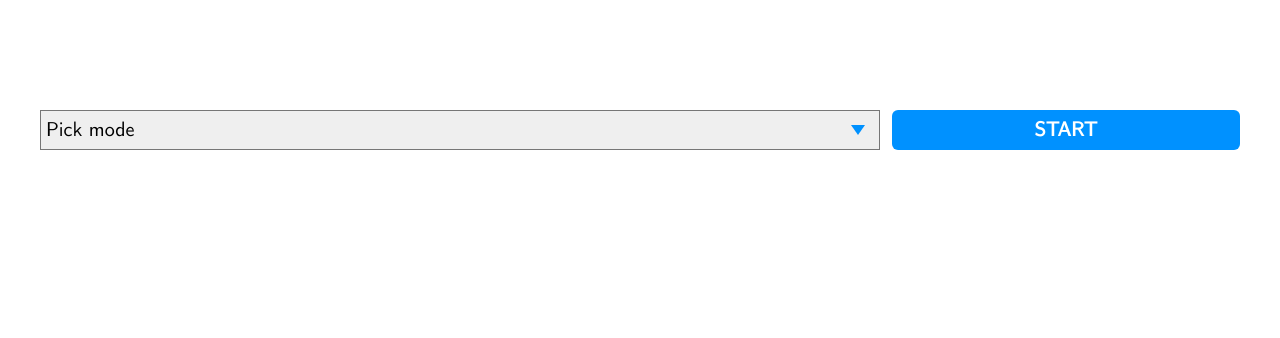
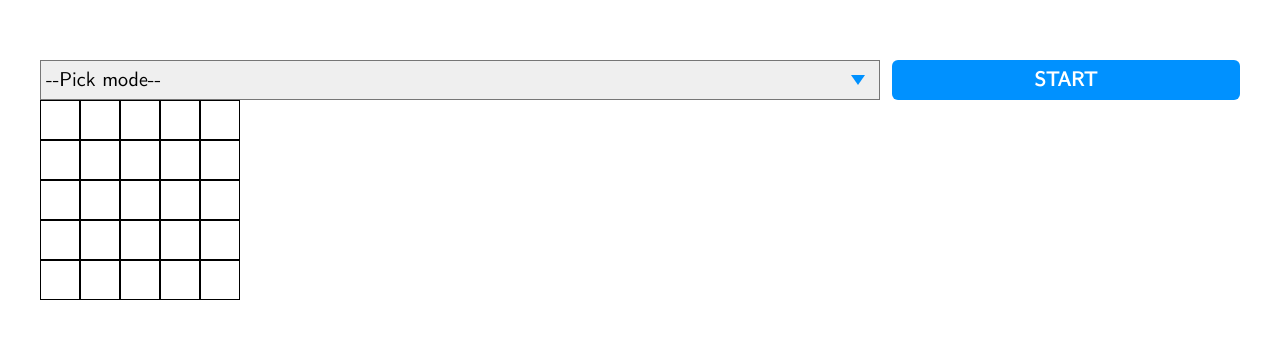
Before and after one commit to EvgeniiaZu8ova/hover-squares, a React (Create React App) app: page / in a window 1280 px wide. Shown: the part 220-558 px from the top of the page. Built offline with nearby package versions, Linux system fonts and the light colour scheme.

Commit message:
feat: add hover effect for grid cells

```diff
--- a/package.json
+++ b/package.json
@@ -6,6 +6,7 @@
     "@testing-library/jest-dom": "^5.15.1",
     "@testing-library/react": "^11.2.7",
     "@testing-library/user-event": "^12.8.3",
+    "classnames": "^2.3.1",
     "react": "^17.0.2",
     "react-dom": "^17.0.2",
     "react-scripts": "4.0.3",
--- a/src/components/Form/Form.js
+++ b/src/components/Form/Form.js
@@ -16,7 +16,7 @@ function Form({ onSubmit }) {
           onChange={handleChange}
           className={style.selectMode}
         >
-          <option value="">Pick mode</option>
+          <option value="">--Pick mode--</option>
           <option value="easyMode">Easy mode</option>
           <option value="normalMode">Normal Mode</option>
           <option value="hardMode">Hard Mode</option>
--- a/src/components/Grid/Grid.js
+++ b/src/components/Grid/Grid.js
@@ -1,11 +1,51 @@
-import React, { useEffect } from "react";
+import React, { useCallback, useEffect, useState } from "react";
+import cn from "classnames";
 
 import style from "./Grid.module.css";
 
+const stringify = (rowIndex, colIndex) =>
+  JSON.stringify({ row: rowIndex, col: colIndex });
+
 function Grid({ fieldSize }) {
-  useEffect(() => console.log(fieldSize), [fieldSize]);
+  const [hoveredSquares, setHoveredSquares] = useState([]);
 
-  return <div className={style.grid}></div>;
+  const updateSquares = useCallback(
+    (currentSquare) => {
+      let index = hoveredSquares.indexOf(currentSquare);
+
+      if (index < 0) {
+        setHoveredSquares((prev) => [...prev, currentSquare]);
+      } else {
+        setHoveredSquares((prev) => prev.filter((_, i) => i !== index));
+      }
+    },
+    [hoveredSquares]
+  );
+
+  useEffect(() => setHoveredSquares([]), [fieldSize]);
+
+  return (
+    <div className={style.grid}>
+      {Array.from(Array(fieldSize)).map((_, rowIndex) => (
+        <div key={rowIndex} className={style.gridRow}>
+          {Array.from(Array(fieldSize)).map((_, colIndex) => (
+            <div
+              key={colIndex}
+              className={cn(style.gridCell, {
+                [style.gridCellActive]:
+                  hoveredSquares.indexOf(
+                    stringify(rowIndex + 1, colIndex + 1)
+                  ) > -1,
+              })}
+              onMouseOver={() =>
+                updateSquares(stringify(rowIndex + 1, colIndex + 1))
+              }
+            />
+          ))}
+        </div>
+      ))}
+    </div>
+  );
 }
 
 export default Grid;
--- a/src/components/Grid/Grid.module.css
+++ b/src/components/Grid/Grid.module.css
@@ -1,6 +1,22 @@
 .grid {
   display: grid;
-  grid-template-columns: repeat(5, 20px);
-  grid-template-rows: repeat(5, 20px);
+}
 
+.gridRow {
+  display: grid;
+  grid-auto-flow: column;
 }
+
+.gridCell {
+  width: 40px;
+  height: 40px;
+  box-sizing: border-box;
+  border: solid 1px black;
+  cursor: pointer;
+  background-color: #fff;
+  transition: 0.2s ease-out;
+}
+
+.gridCellActive {
+  background-color: #0091ff;
+}
```
Also changed, not shown: 1 other file (tests, documents, lock files or other folders).
